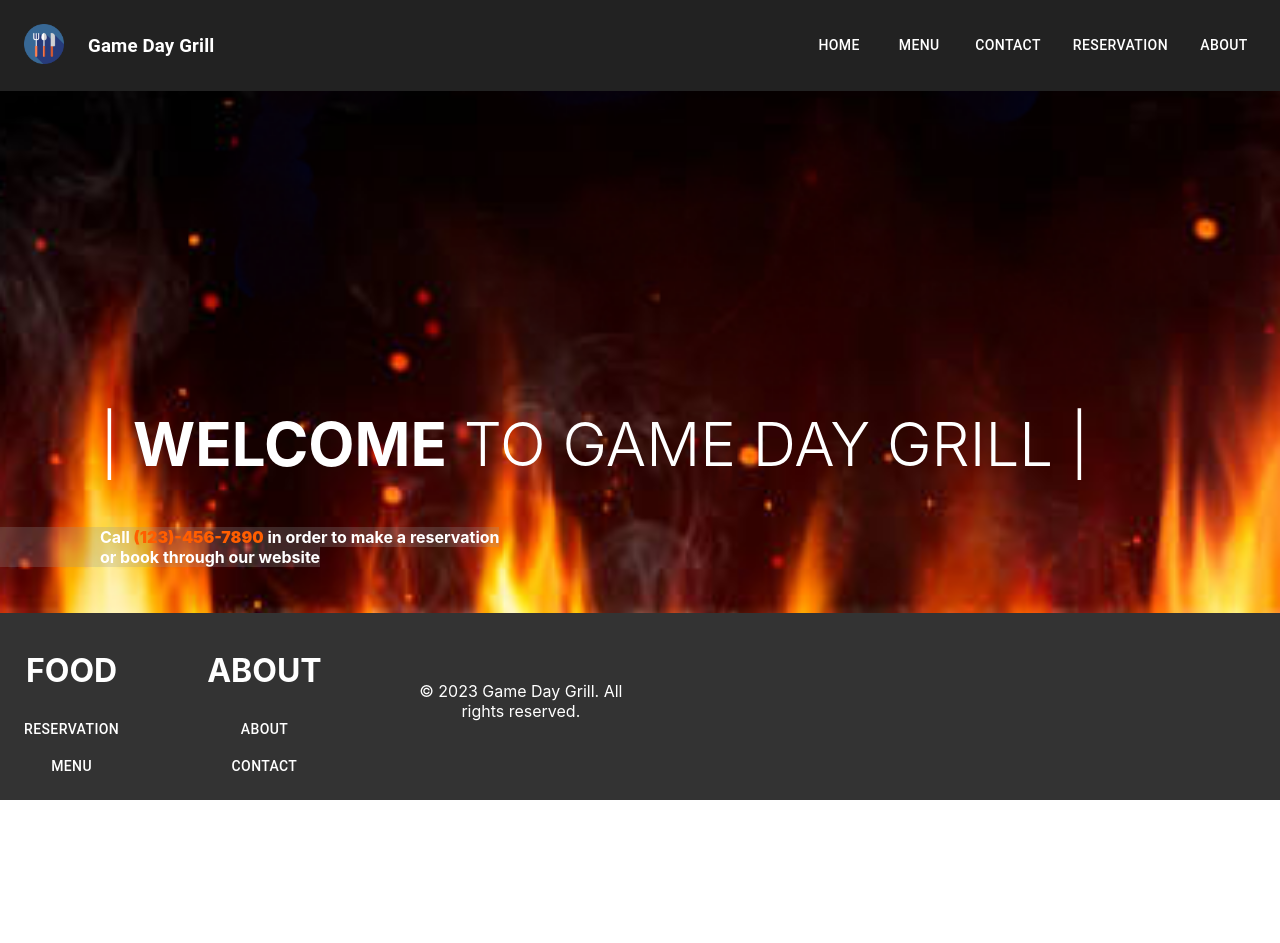
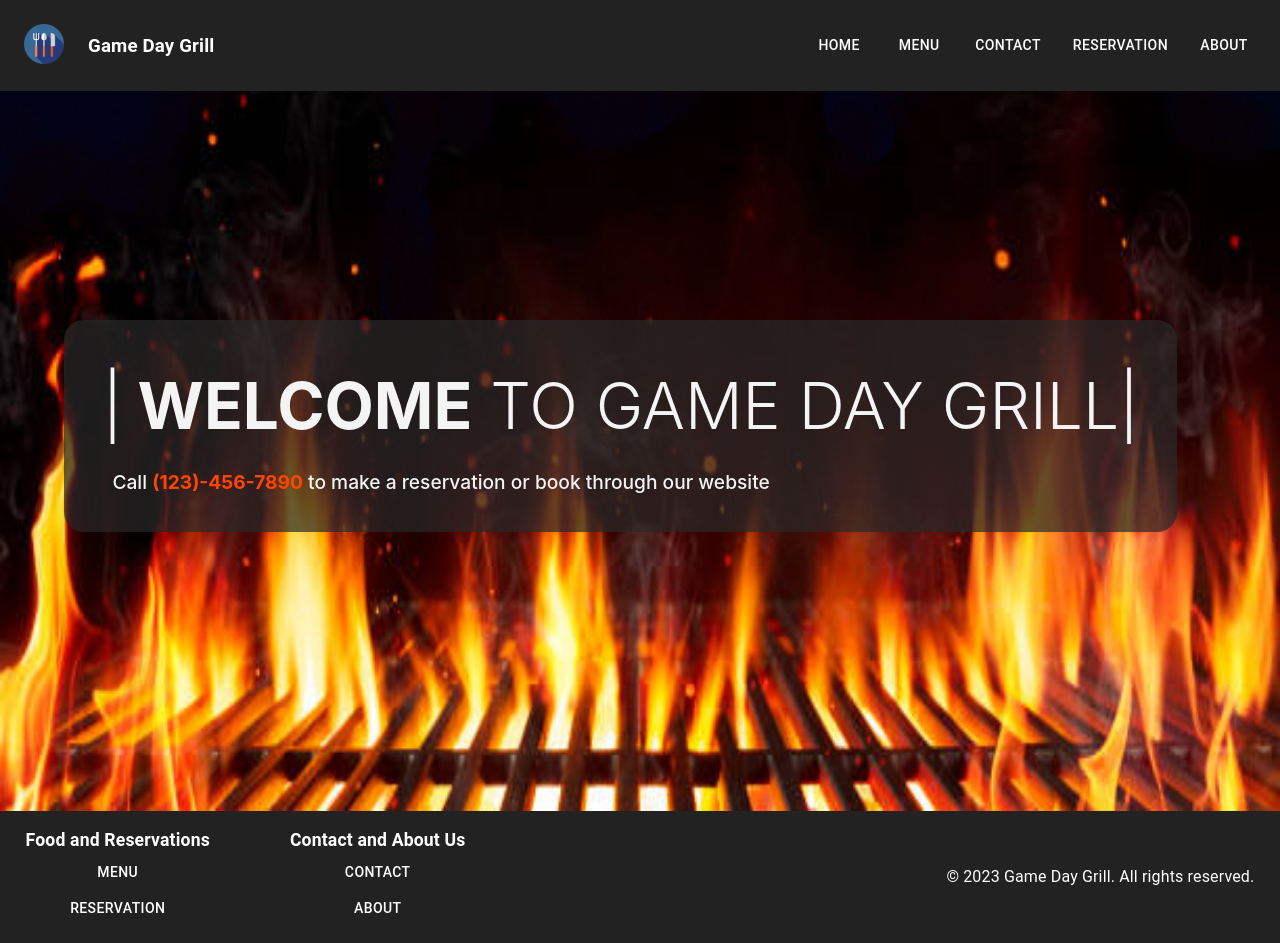
Before and after one commit to JayanthKarthik/game-day-grill, a React (Create React App) app: page /menu in a window 1280 px wide. Before the commit the page ends 800 px from the top, so only its background shows below. Built offline with nearby package versions, Linux system fonts and the light colour scheme.

Commit message:
fixed lots of styling issues

```diff
--- a/src/components/Footer.js
+++ b/src/components/Footer.js
@@ -1,41 +1,32 @@
-import { Button } from "@mui/material";
-import { Stack } from "@mui/system";
-import styles from "../styles/Navbar.module.css";
+import { AppBar, Button, Typography } from "@mui/material";
+import { Stack, } from "@mui/system";
+import styles from "../styles/Footer.module.css";
 const Footer = () => {
     return (
-        <footer style={footerStyle}>
-            <Stack width="50%" justifyContent="flex-end" direction="row" spacing={10}>
-                <div>
-                    <h1>FOOD</h1>
-                    <Button className={styles.content} href="#/reservation"> Reservation</Button >
-                    <br></br>
-                    <Button className={styles.content} href="#/menu">Menu</Button>
-                </div>
-                <div>
-                    <h1>ABOUT</h1>
-                    <Button className={styles.content} href="#/about"> About</Button >
-                    <br></br>
-                    <Button className={styles.content} href="#/contact">Contact</Button>
-                </div>
-                <div>
-                    <p></p>
-                    <br></br>
-                    <p>&copy; 2023 Game Day Grill. All rights reserved.</p>
-                </div>
+        <AppBar position="static" className={styles.footer}>
 
+            <Stack direction="row" alignItems="center">
+
+                <Stack direction="row" spacing={10} width='50%' justifyContent="flex-start">
+                    <Stack direction="column" alignItems="center" >
+                        <Typography className={styles.title}>Food and Reservations</Typography>
+                        <Button className={styles.content} href="#/menu">Menu</Button>
+                        <Button className={styles.content} href="#/reservation"> Reservation</Button >
+                    </Stack>
+
+                    <Stack direction="column" alignItems="center">
+                        <Typography className={styles.title}>Contact and About Us</Typography>
+                        <Button className={styles.content} href="#/contact">Contact</Button>
+                        <Button className={styles.content} href="#/about"> About</Button >
+                    </Stack>
+                </Stack>
+
+                <Stack direction="row" width='50%' justifyContent='flex-end'>
+                    <Typography>&copy; 2023 Game Day Grill. All rights reserved.</Typography>
+                </Stack>
             </Stack>
-        </footer>
+        </AppBar >
     );
 };
 
-const footerStyle = {
-    backgroundColor: '#333',
-    color: '#fff',
-    textAlign: 'center',
-    padding: '1rem',
-    position: 'fixed',
-    bottom: 0,
-    width: '100%',
-};
-
 export default Footer;
--- a/src/components/MenuItem.js
+++ b/src/components/MenuItem.js
@@ -1,18 +1,15 @@
+import { Stack } from "@mui/material";
 import styles from "../styles/MenuItem.module.css";
 
-export default function MenuItem({ image, description, name, price }) {
+export default function MenuItem({ className, image, description, name, price }) {
     return (
-        <div className={styles.MenuItem}>
-            <img src={image} alt={description} width="350px"></img>
-            <h1 class> {name} </h1>
-            <p1>{description}</p1>
-            <p> ${price} </p>
-            <br></br>
-            <p></p>
-            <br></br>
-            <p></p>
-            <br></br>
-            <p></p>
+        <div className={className}>
+            <Stack className={styles.MenuItem}>
+                <img src={image} alt={description} width="350px"></img>
+                <h1> {name} </h1>
+                <desc>{description}</desc>
+                <price> ${price} </price>
+            </Stack >
         </div>
     );
 }
--- a/src/pages/Home.js
+++ b/src/pages/Home.js
@@ -1,17 +1,15 @@
 import styles from "../styles/Home.module.css";
+import background from "../assets/Backgrounds/home-background-1.png";
 export default function Home() {
     return (
-        <div>
-            <div className={styles.backgroundImg}>
-                <div className={styles.backgroundContent}>
-                    <h1 className={styles.headingPrimary}>
-                        |<span> welcome</span> to game day grill |
-                    </h1>
-                    <p1 className={styles.specialWord}>Call <p3 className={styles.text}>(123)-456-7890</p3> in order to make a reservation</p1>
-                    <br></br>
-                    <p2 className={styles.specialWord}>or book through our website</p2>
-                </div>
+        <div className={styles.container}>
+            <img src={background} alt="background" className={styles.backgroundImg} />
+            <div className={styles.backgroundContent}>
+                <h1 className={styles.headingPrimary}>
+                    |<strong> welcome</strong> to game day grill|
+                </h1>
+                <p className={styles.specialWord}> Call <strong>(123)-456-7890</strong> to make a reservation or book through our website</p>
             </div>
-        </div >
+        </div>
     )
 }
--- a/src/pages/Menu.js
+++ b/src/pages/Menu.js
@@ -10,6 +10,7 @@ export default function Menu() {
                 {MenuList.map((menuItem, key) => {
                     return (
                         <MenuItem
+                            className={styles.menuItem}
                             key={key}
                             image={menuItem.image}
                             name={menuItem.name}
@@ -18,10 +19,6 @@ export default function Menu() {
                     );
                 })}
             </div>
-            <br></br>
-            <p></p>
-            <br></br>
-            <p></p>
         </div>
     );
 }
--- a/src/styles/AboutUs.module.css
+++ b/src/styles/AboutUs.module.css
@@ -1,14 +1,19 @@
-.title {
+.container {
+    padding: 5vh 3vw;
+}
+
+.container h1 {
     color: black;
-    font-size: 25px;
-    font-family: fantasy;
+    font-size: 2rem;
     font-weight: bolder;
 }
 
-.text {
-    background-color: slategrey;
+.container p {
     color: black;
-    font-size: 15px;
-    font-family: fantasy;
+    font-size: 1rem;
     font-weight: 500;
 }
+
+.container img {
+    width: 100%;
+}
--- /dev/null
+++ b/src/styles/Footer.module.css
@@ -0,0 +1,17 @@
+.content {
+    color: white;
+    border-radius: 10px;
+    width: 100%;
+    text-align: center;
+}
+
+.footer {
+    background-color: #222;
+    color: #fff;
+    padding: 2vh 2vw;
+}
+
+.title {
+    font-size: 1.1rem;
+    font-weight: bold;
+}
--- a/src/styles/Home.module.css
+++ b/src/styles/Home.module.css
@@ -1,66 +1,42 @@
 @media (prefers-color-scheme: light) {
 
+    .container {
+        width: 100%;
+        height: 90vh;
+    }
 
     .backgroundImg {
-        height: 700px;
-        background-image: url("../assets/Backgrounds/home-background-1.png");
-        background-repeat: no-repeat;
-        background-position: center;
-        background-size: 2000px;
-        position: relative;
-
+        height: 100%;
+        width: 100%;
     }
 
     .backgroundContent {
         position: absolute;
-        top: 40%
-    }
-
-    .backgroundContent p {
-        font-size: 20px;
+        top: 40vh;
+        background-color: rgba(40, 40, 40, 0.7);
+        margin-left: 5vw;
+        padding: 1vh 3vw;
+        border-radius: 20px;
     }
 
     .headingPrimary {
-        color: rgb(255, 255, 255);
-        font-size: 60px;
+        color: #F4F4F4;
+        font-size: 4rem;
         font-weight: 300;
         text-transform: uppercase;
         line-height: 1.1;
-        padding-bottom: 10px;
-        padding-left: 100px;
-    }
-
-    .headingPrimary span {
-        font-weight: 700;
-    }
-
-    .text {
-        color: rgb(255, 94, 0);
-        font-weight: 1000;
+        margin-bottom: 1vw;
     }
 
     .specialWord {
-        color: rgb(255, 255, 255);
-        font-weight: 700;
-        background-color: rgba(149, 149, 149, 0.253);
-        padding-left: 100px;
+        color: #F4F4F4;
+        font-weight: 500;
+        border-radius: 20px;
+        padding: 10px;
+        font-size: 1.2rem;
     }
 
-    @media screem and(max-width: 768px) {
-        .container {
-            padding: 0 200px;
-        }
-
-        .headingPrimary {
-            font-size: 45px;
-        }
-
-        .main {
-            background-color: #222;
-            padding-top: 1%;
-            padding-bottom: 1%;
-        }
+    .specialWord strong {
+        color: orangered;
     }
-
-
 }
--- a/src/styles/Menu.module.css
+++ b/src/styles/Menu.module.css
@@ -2,30 +2,27 @@
   width: 100%;
   height: auto;
   display: flex;
-  justify-content: center;
   align-items: center;
   flex-direction: column;
 }
 
 .menu .menuTitle {
-  font-family: cursive;
-  font-size: 30px;
+  font-size: 3rem;
+  color: #222;
 }
 
 .menuList {
   width: 70vw;
-  height: auto;
+  justify-content: center;
   display: grid;
   grid-template-columns: 1fr 1fr 1fr;
-  place-items: center;
 }
-
-/* MENU ITEM STYLING */
 
 .menuItem {
   border-radius: 15px;
-  margin: 20px;
+  margin: 3vh 1vw;
   box-shadow: 0px 3px 15px rgba(0, 0, 0, 0.2);
+  padding: 1vh 1vw;
 }
 
 .menuItem:hover {
@@ -33,30 +30,3 @@
   transition: 0s ease-in;
   cursor: pointer;
 }
-
-.menuItem div {
-  border-top-left-radius: 15px;
-  border-top-right-radius: 15px;
-  width: 100%;
-  height: 200px;
-  background-position: center;
-  background-repeat: no-repeat;
-  background-size: cover;
-}
-
-.menuItem h1,
-.menuItem p {
-  margin-left: 20px;
-}
-
-@media only screen and (max-width: 1300px) {
-  .menuList {
-    grid-template-columns: 1fr 1fr;
-  }
-}
-
-@media only screen and (max-width: 800px) {
-  .menuList {
-    grid-template-columns: 1fr;
-  }
-}
--- a/src/styles/MenuItem.module.css
+++ b/src/styles/MenuItem.module.css
@@ -1,22 +1,20 @@
-.name {
-  text-align: center;
+.MenuItem img {
+  width: 100%;
+}
+
+.MenuItem h1 {
   font-size: 25px;
   color: rgb(148, 124, 101);
-  padding-top: 1%;
-  padding-bottom: 1%;
 }
 
-.price {
-  text-align: center;
-  font-size: 25px;
-  color: rgb(148, 124, 101);
-  padding-top: 1%;
-  padding-bottom: 1%;
+.MenuItem desc {
+  font-size: 1rem;
+  color: #222222;
+  margin: 1vh 0;
 }
 
-.desc {
-  text-align: center;
-  color: rgb(0, 0, 0);
-  padding-top: 1%;
-  padding-bottom: 1%;
+.MenuItem price {
+  font-size: 1.2rem;
+  color: rgb(148, 124, 101);
+  margin: 1vh 0;
 }
```
Also changed, not shown: src/pages/About.js (+50 -95 lines).
